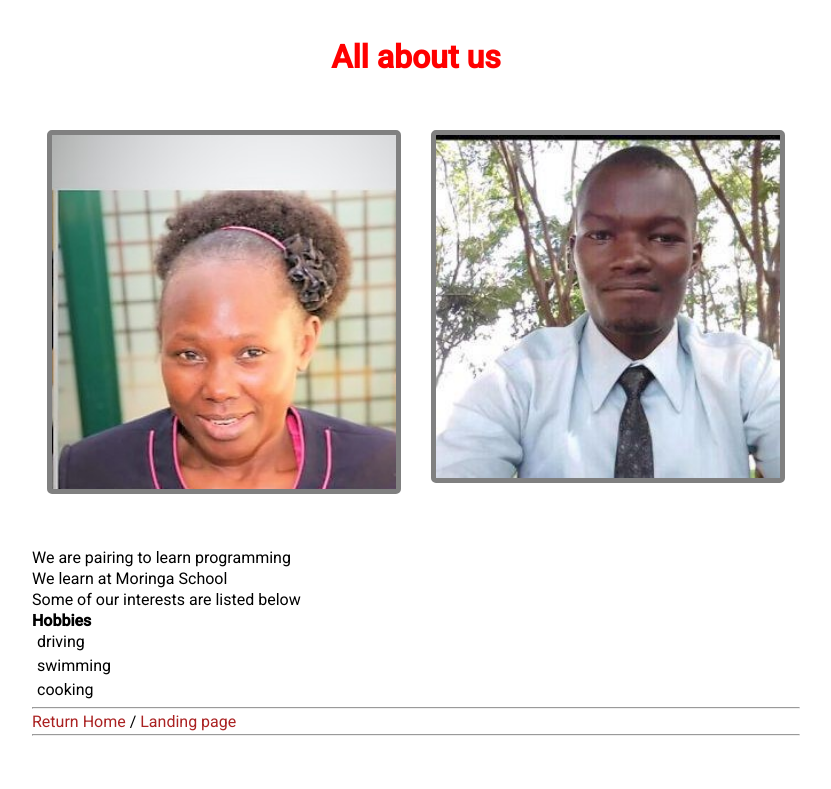
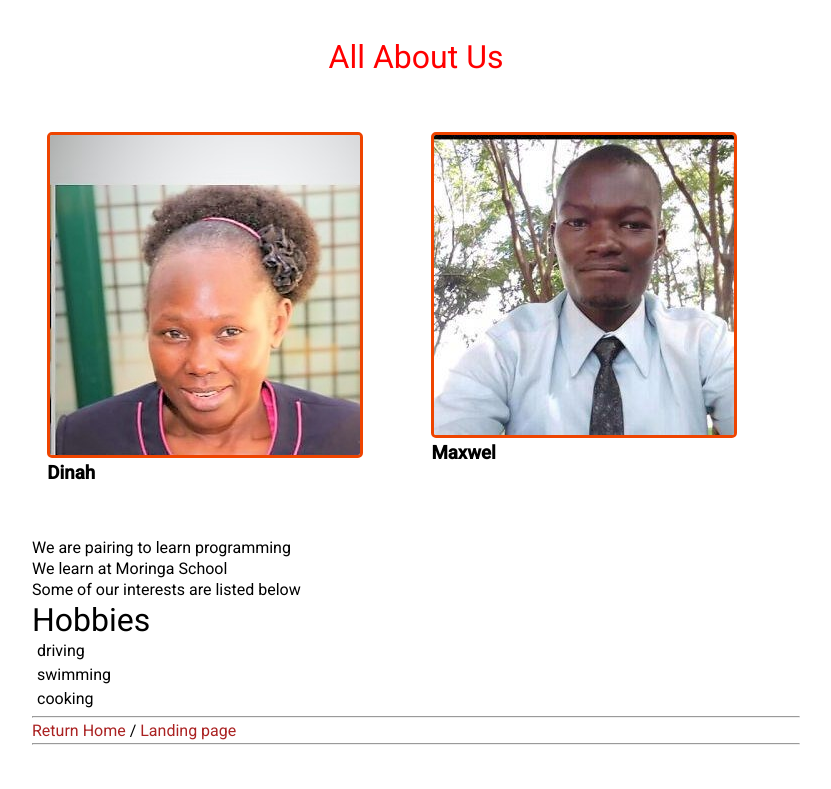
Before and after one commit to dinaheric/maxwel, a plain HTML site: page index.html in a window 1280 px wide. Shown: the whole page, without its empty margins (224-1055 px from the left). Drawn offline with Linux system fonts and the light colour scheme.

Commit message:
Added more css for images and colors for links

```diff
--- a/css/maxwel.css
+++ b/css/maxwel.css
@@ -17,6 +17,7 @@ a{
   width: 60%;
   margin: 0 auto;
   padding: 3% 0 3% 0;
+  text-transform: capitalize;
 }
 .images{
   display: flex;
@@ -24,12 +25,15 @@ a{
   width: 60%;
   margin: 0 auto;
 }
-.images img{
+.images .image{
   height:46%;
   width: 46%;
   margin: 2%;
   border-radius: 5px;
-  border: 5px solid gray;
+}
+.images .image>img{
+  border-radius: 5px;
+  border: 3px solid #e40
 }
 .text{
   width: 60%;
@@ -41,8 +45,11 @@ a{
   padding-left: 5px;
   padding-bottom: 5px;
 }
-.text p,h4{
+.text p,h1{
   padding-bottom: 2px;
+}
+h1{
+  font-weight: 400;
 }
 hr{
   margin: 3px 0;
--- a/index.html
+++ b/index.html
@@ -37,8 +37,14 @@
 
   <!-- start of images div -->
   <div class="images">
-    <img src="img/img.jpg" alt="">
-    <img src="img/max.jpg" alt="">
+    <div class="image">
+        <img src="img/img.jpg" alt="">
+        <h3>Dinah</h3>
+    </div>
+    <div class="image">
+        <img src="img/max.jpg" alt="">
+        <h3>Maxwel</h3>
+    </div>
   </div>
   <!-- end of images div -->
   <!-- start of text div -->
@@ -46,7 +52,7 @@
     <p>We are pairing to learn programming </p>
     <p>We learn at Moringa School </p>
     <p>Some of our interests are listed below</p>
-    <h4>Hobbies</h4>
+    <h1>Hobbies</h1>
     <ul>
       <li>driving</li>
       <li>swimming</li>
```
